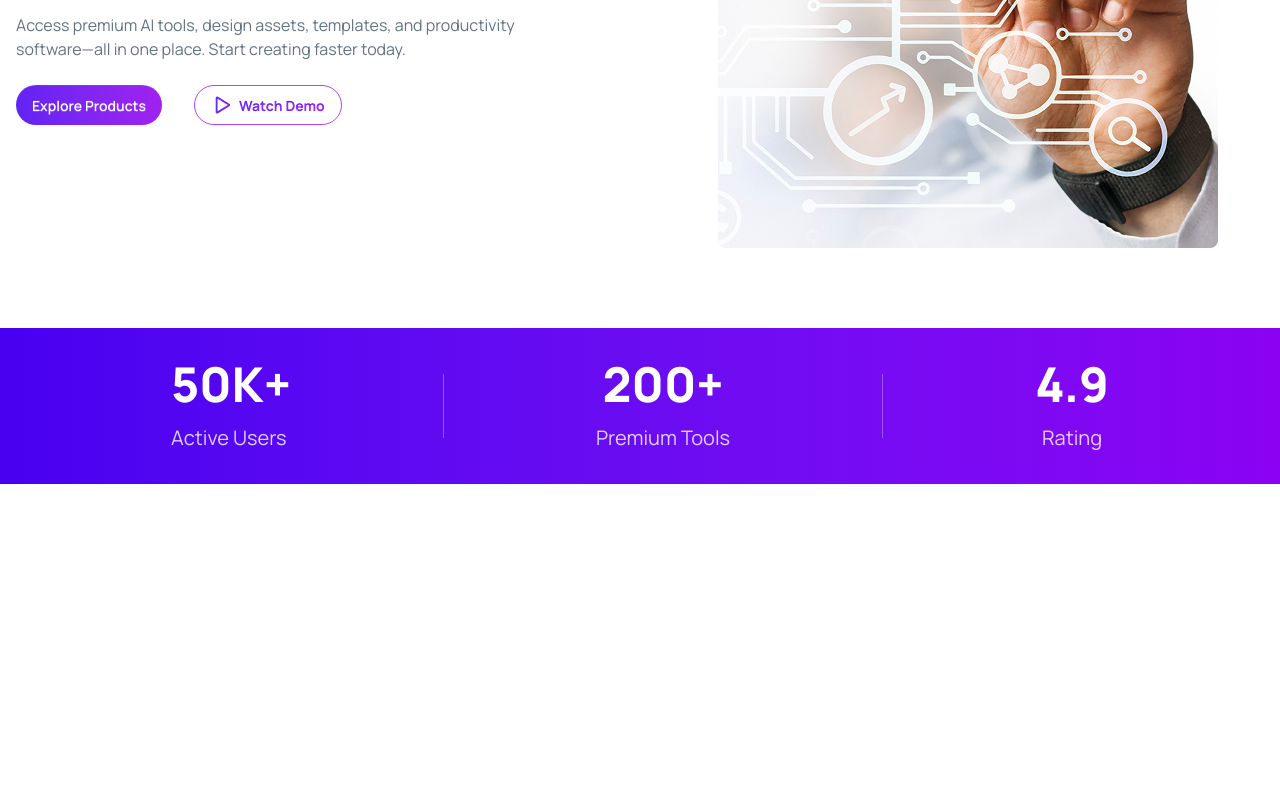
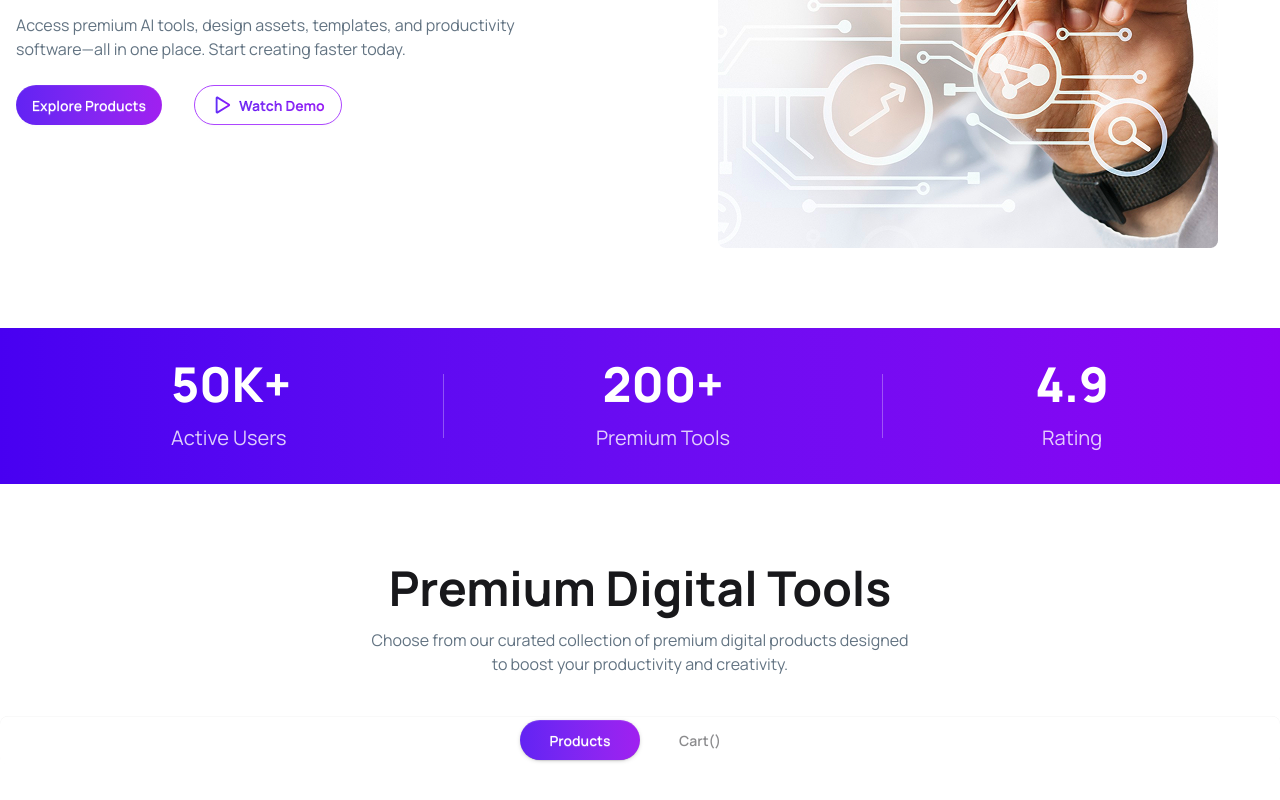
Before and after one commit to SAIEED12/A06-DigiTools, a React (Vite) app: page / in a window 1280 px wide. Shown: the part 487-1287 px from the top of the page. Before the commit the page ends 1051 px from the top, so only its background shows below. Built offline with nearby package versions, Linux system fonts and the light colour scheme.

Commit message:
Cards section is halfway completed

```diff
--- a/src/App.jsx
+++ b/src/App.jsx
@@ -1,14 +1,35 @@
+import { useState } from 'react'
 import './App.css'
 import Banner from './components/Banner'
+import Cards from './components/Cards'
 import Navbar from './components/Navbar'
 
 function App() {
-
+  const [activeTab, setActiveTab] = useState("Products")
 
   return (
     <>
       <Navbar></Navbar>
       <Banner></Banner>
+      <Cards></Cards>
+
+        <div className="tabs tabs-box justify-center bg-transparent mt-10 mb-10">
+        <input
+          type="radio"
+          name="my_tabs_1"
+          className={`tab rounded-full w-30 font-semibold ${activeTab === "Products" ? "btn rounded-full border-none bg-linear-to-r from-[#6223f3] to-[#A020F0] text-white" : ""}`}
+          aria-label="Products"
+          defaultChecked
+          onClick={() => setActiveTab("Products")}
+        />
+        <input
+          type="radio"
+          name="my_tabs_1"
+          className={`tab rounded-full w-30 font-semibold ${activeTab === "Cart" ? "btn rounded-full border-none bg-linear-to-r from-[#6223f3] to-[#A020F0] text-white" : ""}`}
+          aria-label={`Cart()`}
+          onClick={() => setActiveTab("Cart")}
+        />
+      </div>
     </>
   )
 }
--- a/src/components/Banner.jsx
+++ b/src/components/Banner.jsx
@@ -92,7 +92,7 @@ const Banner = () => {
             <button className="btn rounded-full border-none bg-linear-to-r from-[#6223f3] to-[#A020F0] text-white hover:opacity-90">
               Explore Products
             </button>
-            <button className="group btn rounded-full border border-purple-500 bg-white hover:bg-purple-600 transition-all">
+            <button className="group btn rounded-full border border-purple-500 bg-white hover:bg-purple-700/75 transition-all">
               <span
                 className="bg-linear-to-r from-[#4800f1] to-[#8b02f3] bg-clip-text text-transparent font-bold
     group-hover:bg-none group-hover:text-white flex gap-2"
--- /dev/null
+++ b/src/components/Cards.jsx
@@ -0,0 +1,14 @@
+import React from 'react';
+
+const Cards = () => {
+    return (
+        <div>
+            <div className='container mx-auto text-center'>
+                <h2 className='font-bold text-5xl mb-4'>Premium Digital Tools</h2>
+                <p className='text-[#627382] mb-4'>Choose from our curated collection of premium digital products designed <br /> to boost your productivity and creativity.</p>
+            </div>
+        </div>
+    );
+};
+
+export default Cards;
```
